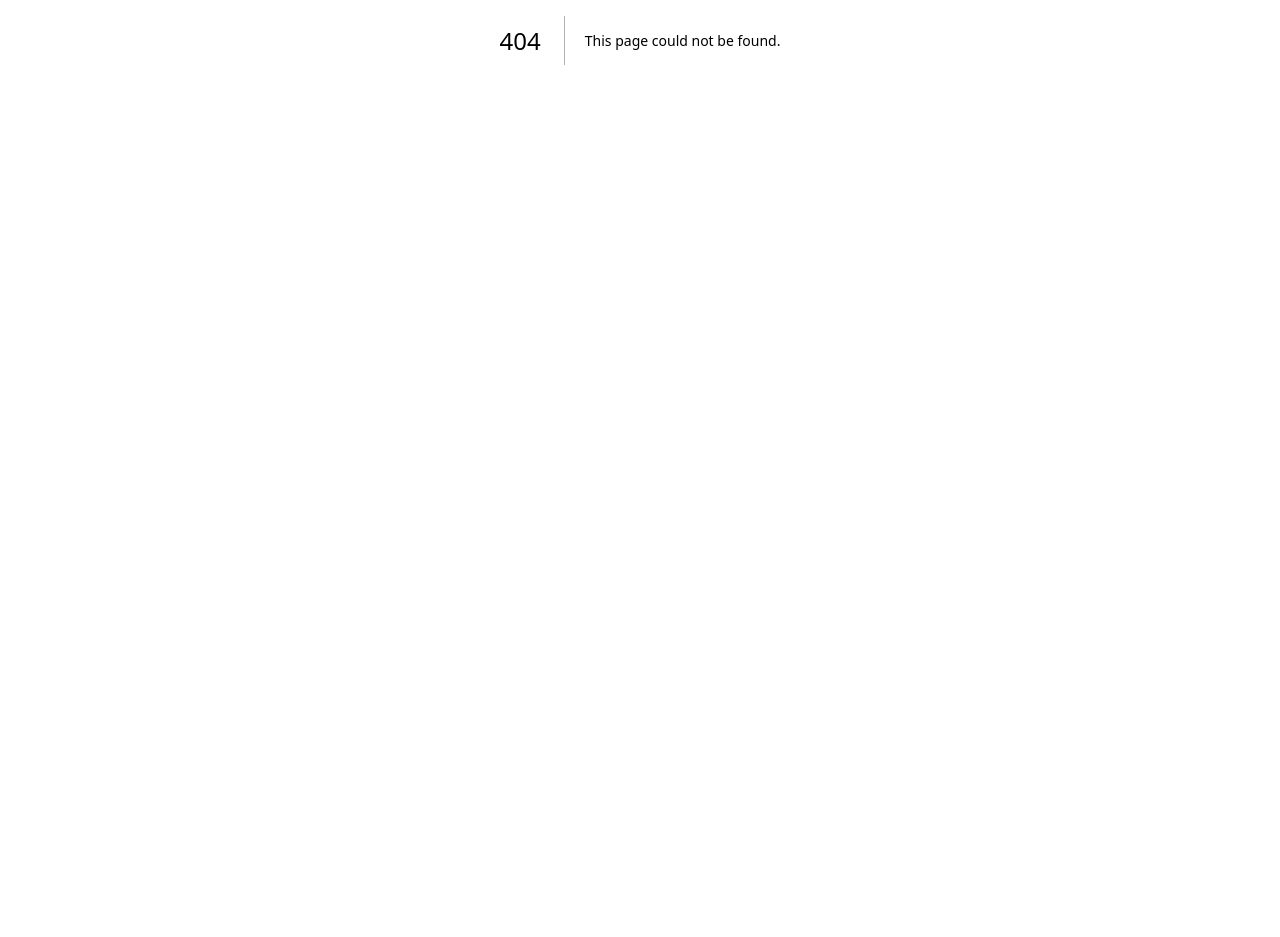
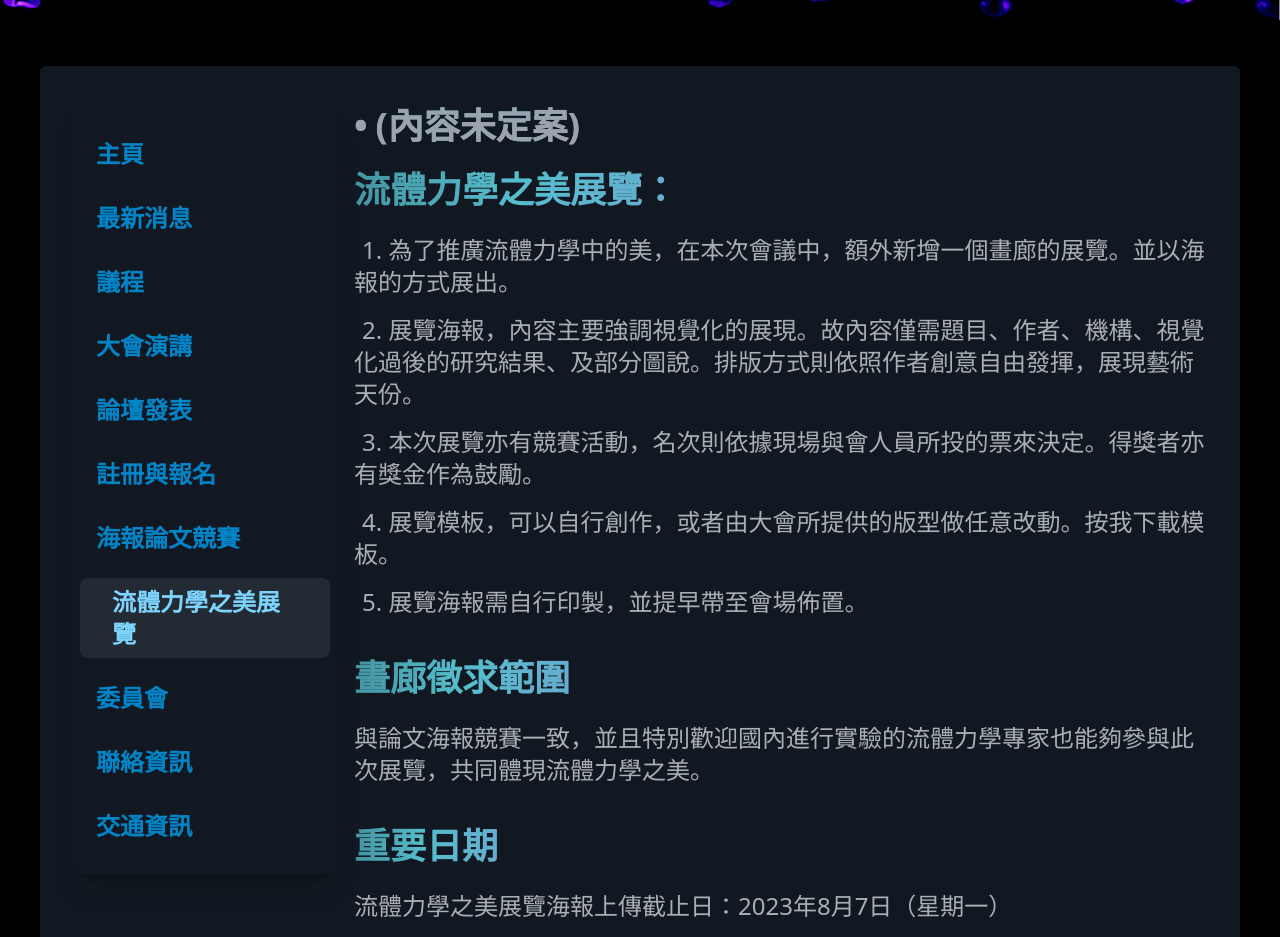
Before and after one commit to OwLu0905/fluid, a Next.js app: page /exhibition in a window 1280 px wide. Before the commit this address had no page. Shown: the part 360-1297 px from the top of the page. Before the commit the page ends 800 px from the top, so only its background shows below. Built offline with nearby package versions, Linux system fonts and the light colour scheme.

Commit message:
add exhibition

```diff
--- a/src/component/sidebar/Navlist.tsx
+++ b/src/component/sidebar/Navlist.tsx
@@ -12,6 +12,7 @@ const menuls = [
   { name: "論壇發表", href: "/presentation" },
   { name: "註冊與報名", href: "/register" },
   { name: "海報論文競賽", href: "/poster" },
+  { name: "流體力學之美展覽", href: "/exhibition" },
   { name: "委員會", href: "/committee" },
   { name: "聯絡資訊", href: "/contact" },
   { name: "交通資訊", href: "/traffic" },
--- /dev/null
+++ b/src/pages/exhibition/index.tsx
@@ -0,0 +1,22 @@
+import AppLayout from "@/component/layouts/AppLayout";
+import Title from "@/component/utils/Title";
+import ExhibitionPage from "@/view/exihibition";
+import React from "react";
+
+const Exhibition = () => {
+  return (
+    <section className="mx-auto block w-full text-gray-300/80">
+      <Title as="span">
+        <p className="text-gray-400 before:mr-2 before:content-['•']">
+          (內容未定案)
+        </p>
+      </Title>
+      <ExhibitionPage />
+    </section>
+  );
+};
+
+Exhibition.Layout = AppLayout;
+Exhibition.displayName = "流體力學之美展覽";
+
+export default Exhibition;
--- /dev/null
+++ b/src/view/exihibition/index.tsx
@@ -0,0 +1,57 @@
+import Title from "@/component/utils/Title";
+import React from "react";
+
+const ExhibitionPage = () => {
+  return (
+    <>
+      <div className="mb-6 lg:mb-8 xl:mb-10">
+        <Title as="h2">流體力學之美展覽：</Title>
+        <ol className="mb-6 list-inside list-decimal space-y-4 text-lg md:indent-2 md:text-lg lg:text-2xl">
+          <li className="font-normal">
+            為了推廣流體力學中的美，在本次會議中，額外新增一個畫廊的展覽。並以海報的方式展出。
+          </li>
+          <li className="font-normal">
+            展覽海報，內容主要強調視覺化的展現。故內容僅需題目、作者、機構、視覺化過後的研究結果、及部分圖說。排版方式則依照作者創意自由發揮，展現藝術天份。
+          </li>
+          <li className="font-normal">
+            本次展覽亦有競賽活動，名次則依據現場與會人員所投的票來決定。得獎者亦有獎金作為鼓勵。
+          </li>
+          <li className="font-normal">
+            展覽模板，可以自行創作，或者由大會所提供的版型做任意改動。按我下載模板。
+          </li>
+          <li className="font-normal">
+            展覽海報需自行印製，並提早帶至會場佈置。
+          </li>
+        </ol>
+      </div>
+
+      <div className="mb-6 lg:mb-8 xl:mb-10">
+        <Title as="h2">畫廊徵求範圍</Title>
+        <p className="text-lg md:text-lg lg:text-2xl">
+          與論文海報競賽一致，並且特別歡迎國內進行實驗的流體力學專家也能夠參與此次展覽，共同體現流體力學之美。
+        </p>
+      </div>
+
+      <div className="mb-6 lg:mb-8 xl:mb-10">
+        <Title as="h2">重要日期</Title>
+        <p className="text-lg md:text-lg lg:text-2xl">
+          流體力學之美展覽海報上傳截止日：2023年8月7日（星期一）
+        </p>
+      </div>
+
+      <div className="mb-6 lg:mb-8 xl:mb-10">
+        <Title as="h2">投稿流程：</Title>
+        <ol className="mb-6 list-inside list-decimal space-y-4 text-lg md:indent-2 md:text-lg lg:text-2xl">
+          <li className="font-normal">
+            請於8月7日前，由Google表單提交展覽海報檔案，方便大會歸檔所用。
+            <a className="cursor-pointer font-light text-blue-500 underline hover:text-cyan-400">
+              請按我提交海報
+            </a>
+          </li>
+        </ol>
+      </div>
+    </>
+  );
+};
+
+export default ExhibitionPage;
```
